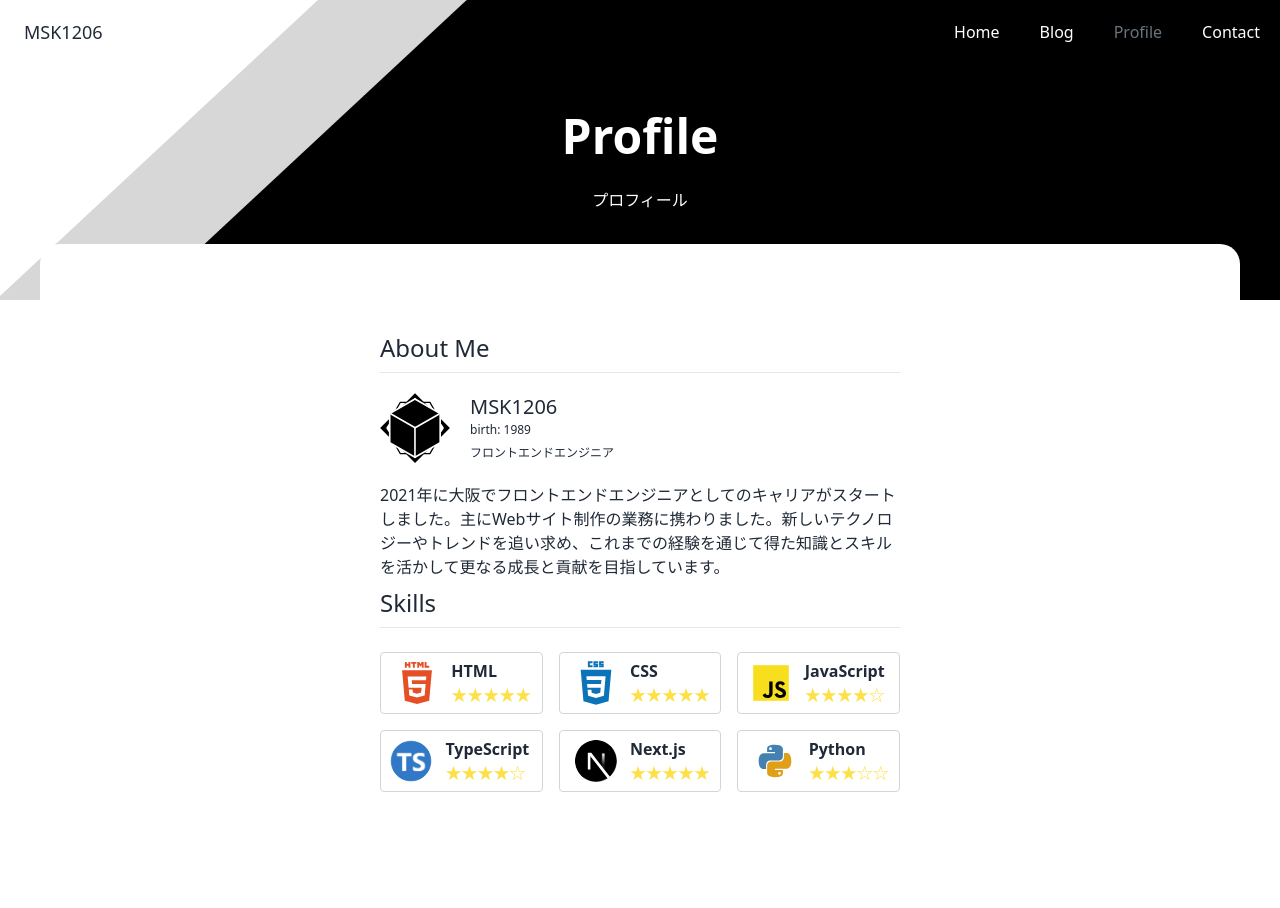
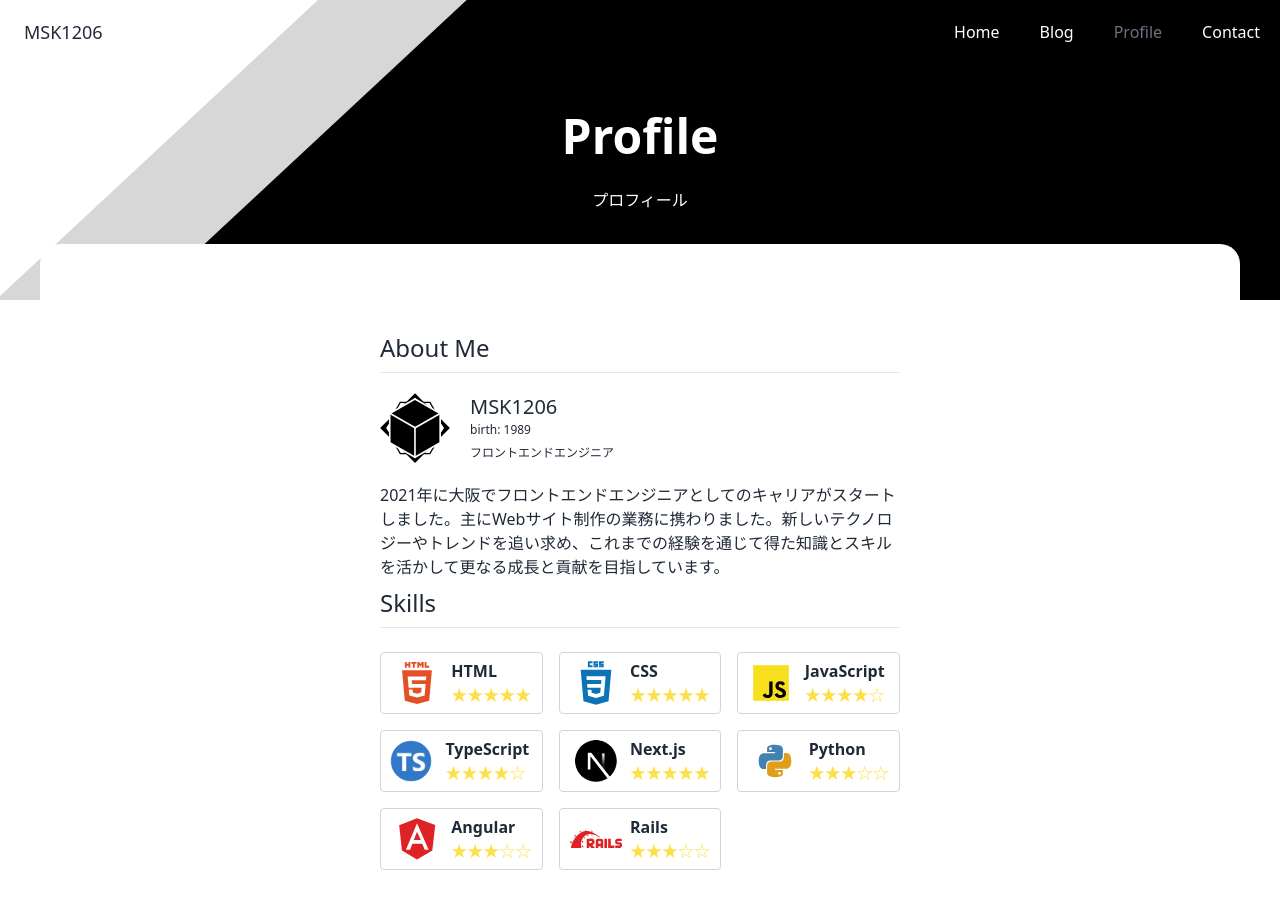
Before and after one commit to MSK1206/nextjs-typescript-tailwindcss-microcms-jamstack-app, a Next.js app: page /profile in a window 1280 px wide. Shown: the top 908 px of the page. Built offline with nearby package versions, Linux system fonts and the light colour scheme; no server answers.

Commit message:
Add: Skills angular rails

```diff
--- a/src/app/profile/page.tsx
+++ b/src/app/profile/page.tsx
@@ -107,6 +107,32 @@ export default function Page() {
               <Rating rating={3} />
             </div>
           </div>
+          <div className="inline-flex items-center justify-center border border-gray-300 rounded">
+            <Image
+              src={'/Angular.svg'}
+              alt={'Angular'}
+              width={60}
+              height={60}
+              priority
+            />
+            <div className="p-1">
+              <h2 className="font-bold sm:pr-2">Angular</h2>
+              <Rating rating={3} />
+            </div>
+          </div>
+          <div className="inline-flex items-center justify-center border border-gray-300 rounded">
+            <Image
+              src={'/Rails.svg'}
+              alt={'Rails'}
+              width={60}
+              height={60}
+              priority
+            />
+            <div className="p-1">
+              <h2 className="font-bold sm:pr-2">Rails</h2>
+              <Rating rating={3} />
+            </div>
+          </div>
         </div>
       </div>
     </section>
```
